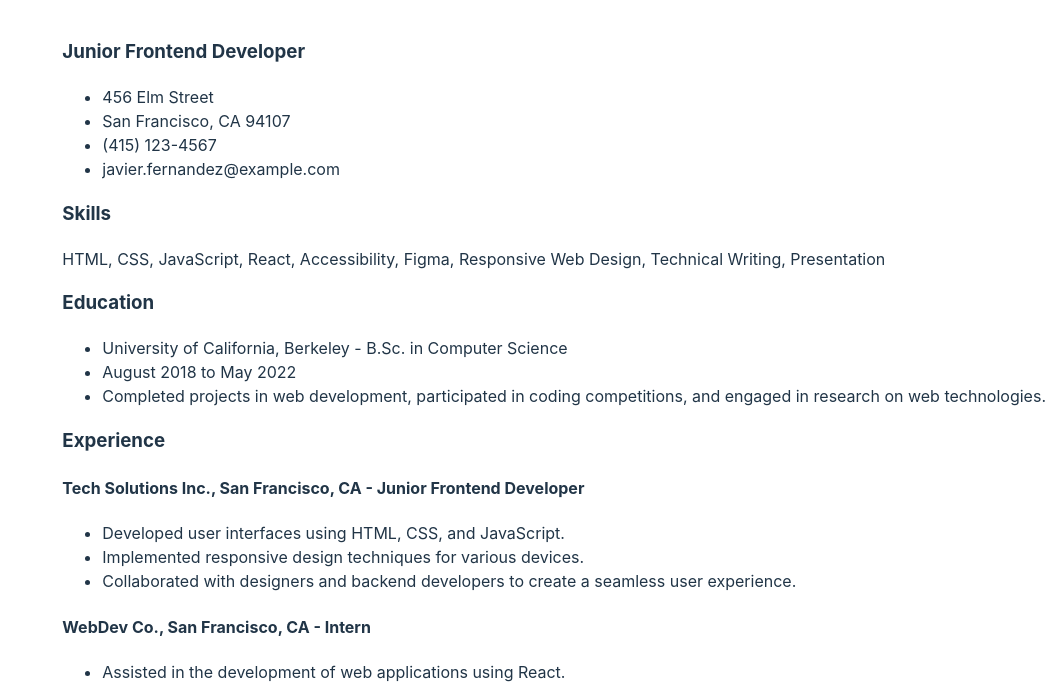
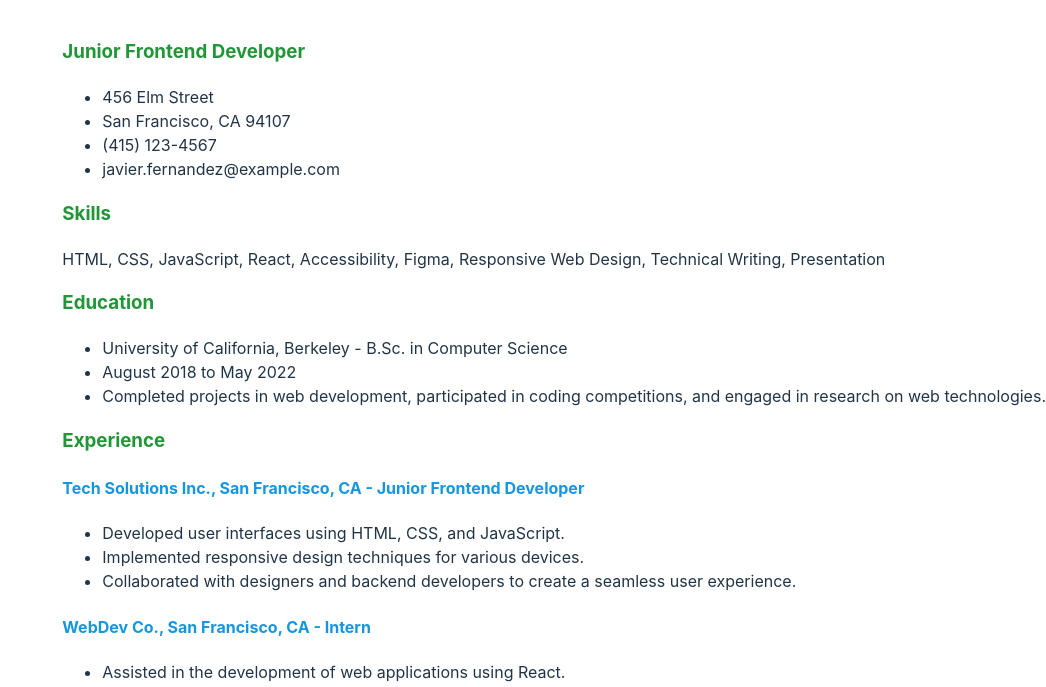
Before and after one commit to jfernandezcl/single-Page-CV-, a website built with Vite: page index.html in a window 1280 px wide. Shown: the part 103-790 px from the top of the page, without its empty margins (234-1280 px from the left). Built offline with nearby package versions, Linux system fonts and the light colour scheme.

Commit message:
new styles for html

```diff
--- a/index.html
+++ b/index.html
@@ -16,7 +16,7 @@
 <header>
   <section>
     <h1>Javier Fernández</h1>
-    <h3>Junior Frontend Developer</h3>
+    <h3 class="title">Junior Frontend Developer</h3>
     <article>
       <ul>
         <li>456 Elm Street</li>
@@ -28,7 +28,7 @@
   </section>
 
   <section>
-    <h3>Skills</h3>
+    <h3 class="title">Skills</h3>
     <p>
       HTML, CSS, JavaScript, React, Accessibility, Figma, Responsive Web Design,
       Technical Writing, Presentation
@@ -36,7 +36,7 @@
   </section>
 
   <section>
-    <h3>Education</h3>
+    <h3 class="title">Education</h3>
     <article>
       <ul>
         <li>University of California, Berkeley - B.Sc. in Computer Science</li>
@@ -50,10 +50,10 @@
   </section>
 
   <section>
-    <h3>Experience</h3>
+    <h3 class="title">Experience</h3>
 
     <div>
-      <h4>
+      <h4 class="subtitle">
         Tech Solutions Inc., San Francisco, CA - Junior Frontend Developer
       </h4>
       <ul>
@@ -67,7 +67,7 @@
     </div>
 
     <div>
-      <h4>WebDev Co., San Francisco, CA - Intern</h4>
+      <h4 class="subtitle">WebDev Co., San Francisco, CA - Intern</h4>
       <ul>
         <li>Assisted in the development of web applications using React.</li>
         <li>Conducted quality assurance testing and bug fixing.</li>
@@ -79,7 +79,7 @@
   </section>
 
   <section>
-    <h3>Across the Internet</h3>
+    <h3 class="title">Across the Internet</h3>
     <ul>
       <li>
         <a>LinkedIn</a>
--- a/style.css
+++ b/style.css
@@ -94,3 +94,11 @@ button:focus-visible {
     background-color: #f9f9f9;
   }
 }
+
+.title {
+  color: #209636;
+}
+
+.subtitle {
+  color: rgb(22, 150, 224);
+}
```
